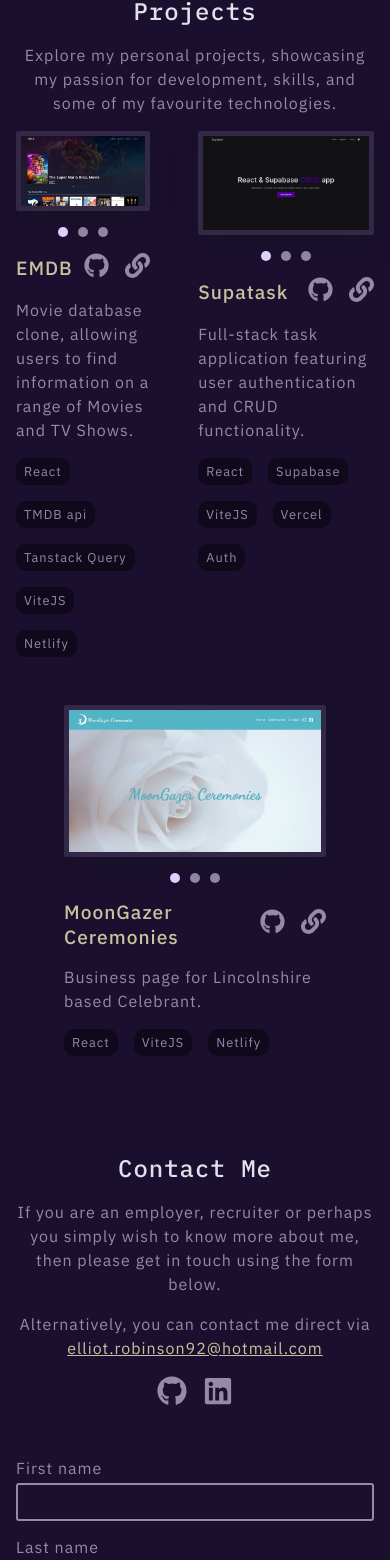
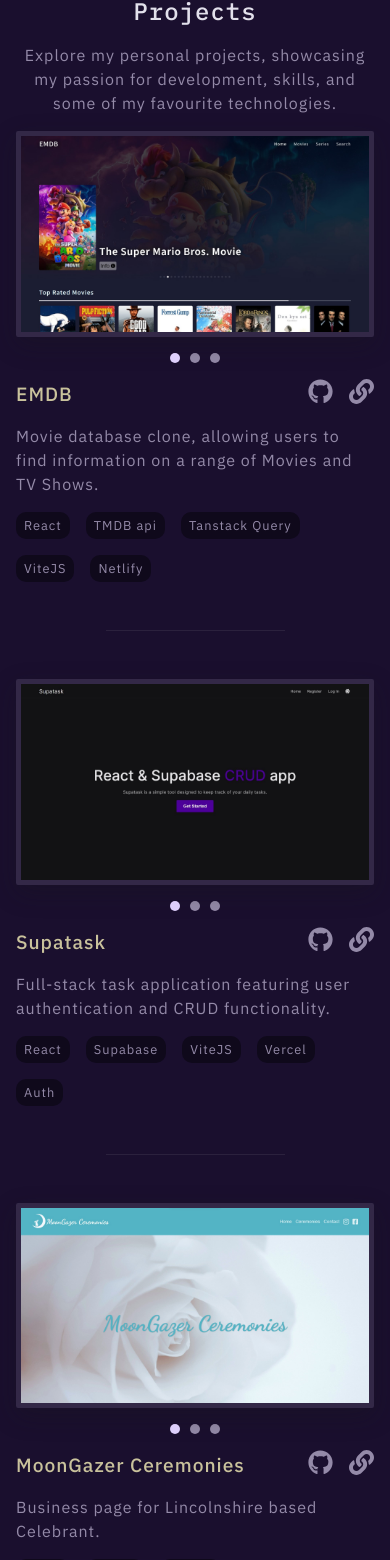
Before and after one commit to eagrcode/eagrcode-dev, a Next.js app: page / in a window 390 px wide. Shown: the part 2431-3991 px from the top of the page. Built offline with nearby package versions, Linux system fonts and the light colour scheme.

Commit message:
fix Projects section layout not displaying correctly on mobile devices

```diff
--- a/src/components/Projects/Projects.module.scss
+++ b/src/components/Projects/Projects.module.scss
@@ -34,26 +34,26 @@
     grid-template-columns: repeat(4, 1fr);
     max-width: fit-content;
     gap: 3rem;
-  }
-}
 
     /* For the first card */
-.projectGrid > :nth-child(1) {
+    :nth-child(1) {
       grid-column: 1 / span 2;
       grid-row: 1;
     }
 
     /* For the second card */
-.projectGrid > :nth-child(3) {
+    :nth-child(3) {
       /* considering both ProjectCard and the divider for indexing */
       grid-column: 3 / span 2;
       grid-row: 1;
     }
 
     /* For the third card */
-.projectGrid > :nth-child(5) {
+    :nth-child(5) {
       grid-column: 2 / span 2;
       grid-row: 2;
+    }
+  }
 }
 
 .divider {
```
Lines whose indentation alone changed are shown as unchanged.
